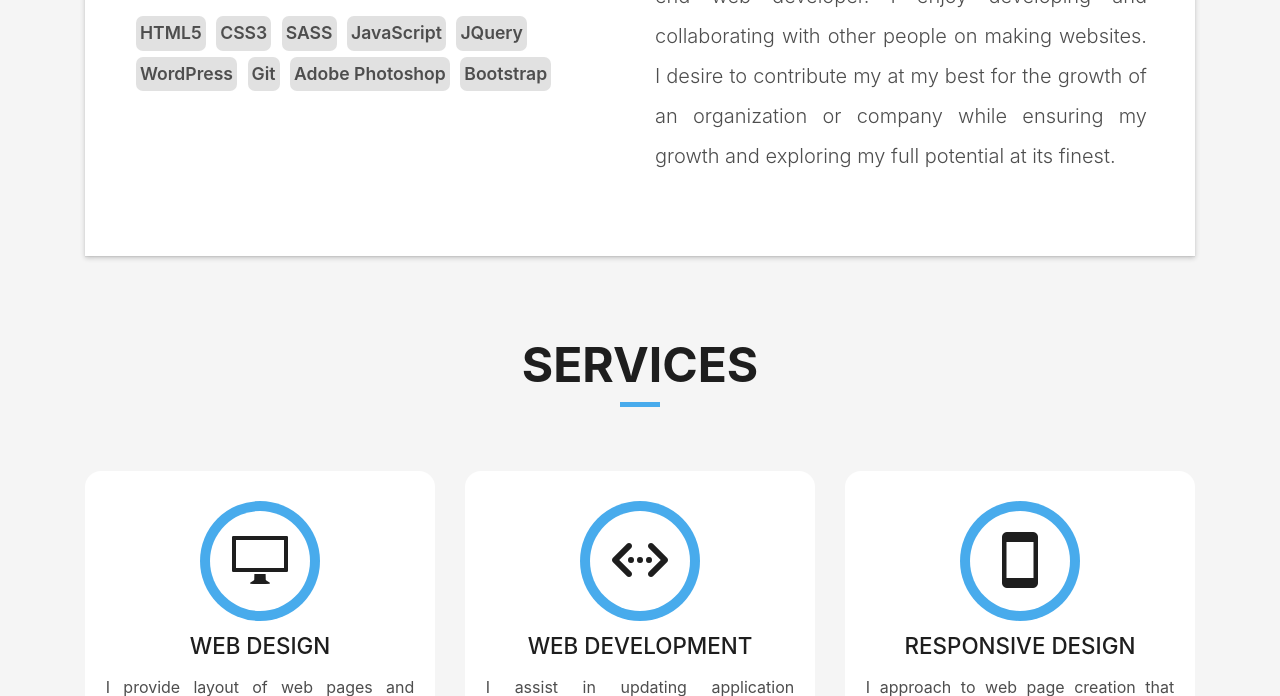
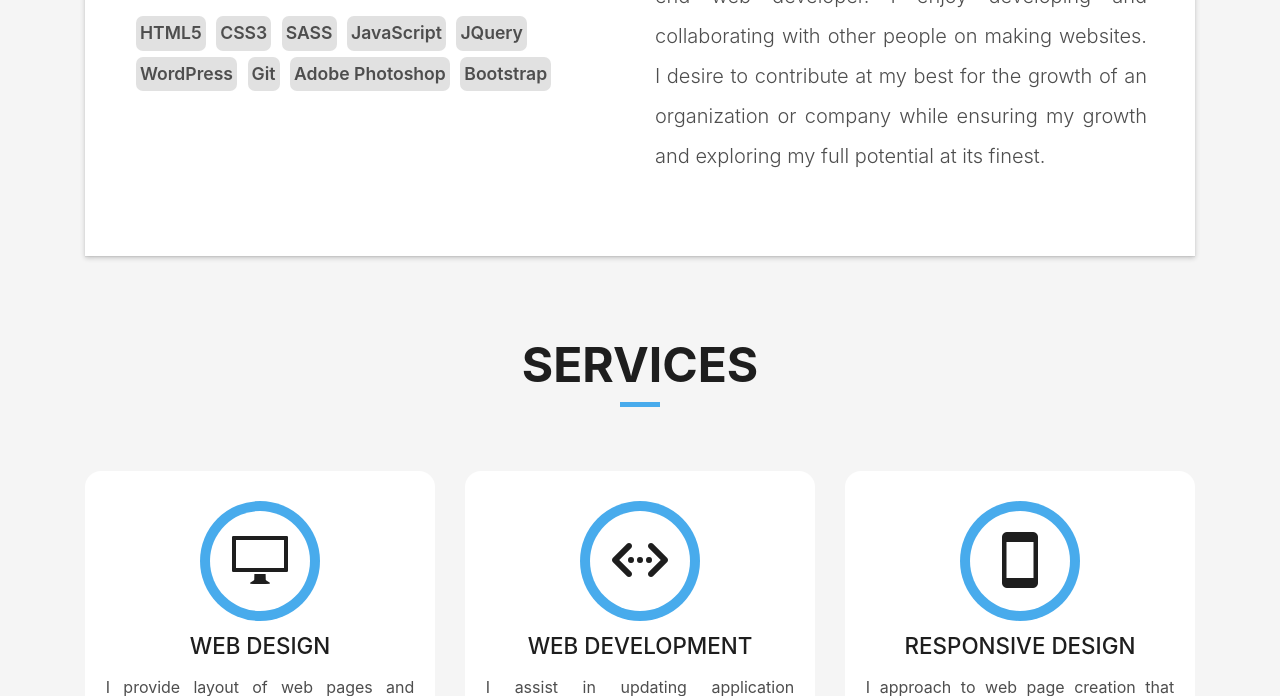
Before and after one commit to qwerobin04/qwerobin04.github.io, a plain HTML site: page index.html in a window 1280 px wide. Shown: the part 1086-1782 px from the top of the page. Drawn offline with Linux system fonts and the light colour scheme; files whose address does not match are found by name.

Commit message:
fixed grammatical errors

```diff
--- a/index.html
+++ b/index.html
@@ -136,8 +136,8 @@
                     </h5>
                   </div>
                   <p class="lead text-justify lheight">
-                    Hi! I am a fresh graduate from Camarines Norte State College currently seeking for my first job as a front-end web developer. I enjoy developing and collaborating with other people on making websites. I desire to contribute my at
-                    my best for the growth of an organization or company while ensuring my growth and exploring my full potential at its finest.
+                    Hi! I am a fresh graduate from Camarines Norte State College currently seeking for my first job as a front-end web developer. I enjoy developing and collaborating with other people on making websites. I desire to contribute at my
+                    best for the growth of an organization or company while ensuring my growth and exploring my full potential at its finest.
                   </p>
 
                 </div>
```
